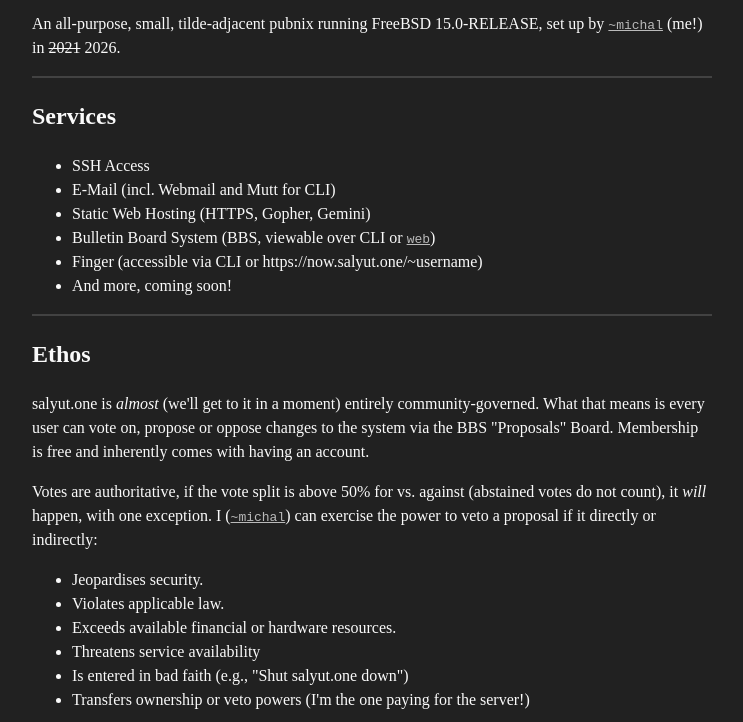
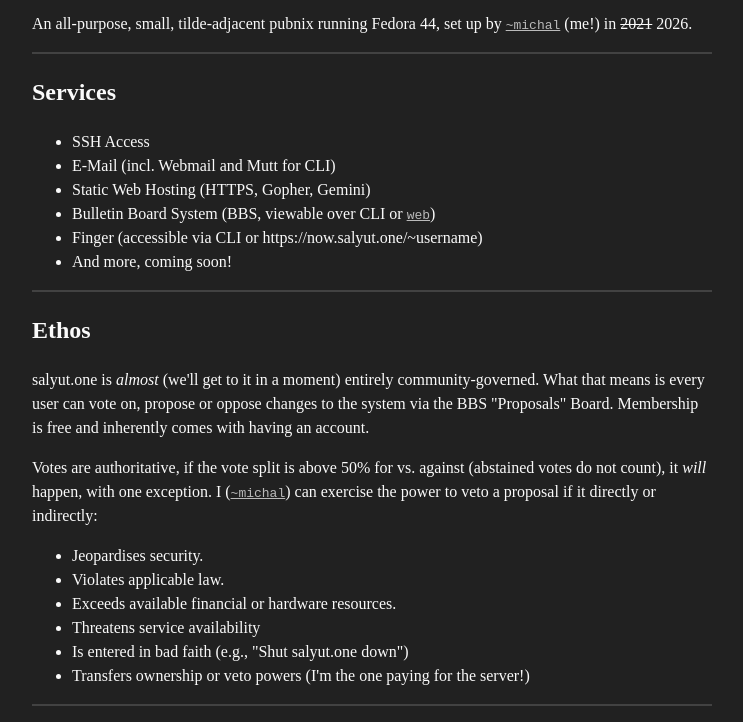
Before and after one commit to salyut-one/site, a plain HTML site: page index.html in a window 1280 px wide. Shown: the part 135-857 px from the top of the page, without its empty margins (268-1011 px from the left). Drawn offline with Linux system fonts and the light colour scheme.

Commit message:
fix OS identity

```diff
--- a/index.html
+++ b/index.html
@@ -35,7 +35,7 @@
     <a class="toplink" href="mailto:root@salyut.one">[Support]</a>
     <a class="toplink" href="https://status.salyut.one">[Service Status]</a>
     <h1>salyut.one</h1>
-    <p>An all-purpose, small, tilde-adjacent pubnix running FreeBSD 15.0-RELEASE, set up by <a href="/~michal/">~michal</a> (me!) in <s>2021</s> 2026.</p>
+    <p>An all-purpose, small, tilde-adjacent pubnix running Fedora 44, set up by <a href="/~michal/">~michal</a> (me!) in <s>2021</s> 2026.</p>
     <hr>
     <h2>Services</h2>
     <ul>
```
